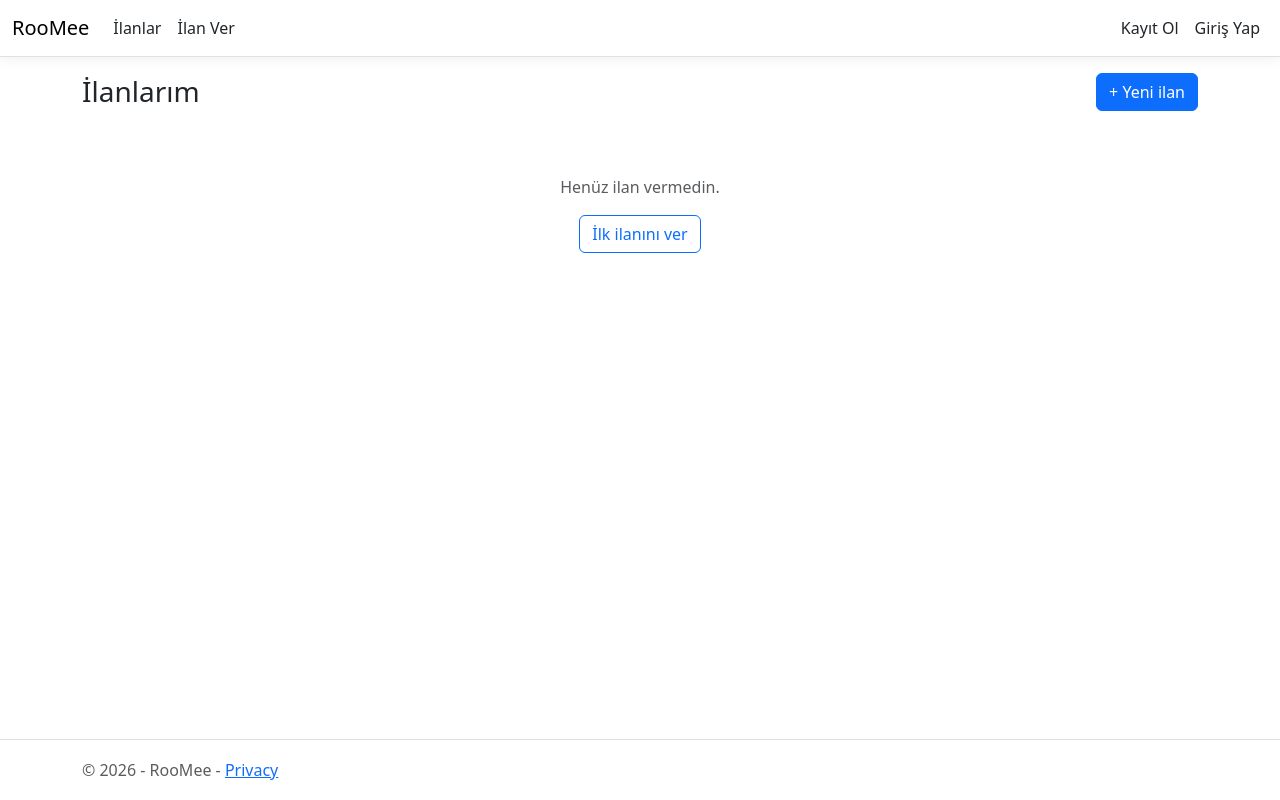
After one commit to betulala/RooMee, an ASP.NET Core app: template RooMee/Views/Ilan/Ilanlarim.cshtml in a window 1280 px wide. The commit adds this page. Run offline with ASP.NET Core 8, Linux system fonts and the light colour scheme; the template is opened without the code that fills it, so the values that code supplies are empty; style sheets or scripts are compiled from the project's sources; some libraries are stand-ins or nearby versions.

Commit message:
İlanlarım sayfası ve fotoğraf yükleme düzeltmesi

```diff
--- /dev/null
+++ b/RooMee/Views/Ilan/Ilanlarim.cshtml
@@ -0,0 +1,78 @@
+@model List<Ilan>
+@{
+    ViewData["Title"] = "İlanlarım";
+}
+
+@if (TempData["Mesaj"] is string mesaj)
+{
+    <div class="alert alert-success">@mesaj</div>
+}
+
+<div class="d-flex justify-content-between align-items-center mb-3">
+    <h1 class="h3 mb-0">İlanlarım</h1>
+    <a asp-action="Olustur" class="btn btn-primary">+ Yeni ilan</a>
+</div>
+
+@if (!Model.Any())
+{
+    <div class="text-center text-muted py-5">
+        Henüz ilan vermedin.<br />
+        <a asp-action="Olustur" class="btn btn-outline-primary mt-3">İlk ilanını ver</a>
+    </div>
+}
+else
+{
+    <div class="list-group shadow-sm">
+        @foreach (var ilan in Model)
+        {
+            var kapak = ilan.Fotolar.FirstOrDefault()?.Yol;
+
+            <div class="list-group-item d-flex flex-wrap align-items-center gap-3 py-3">
+                @if (kapak != null)
+                {
+                    <img src="@kapak" alt="" class="rounded" style="width:120px;height:90px;object-fit:cover" />
+                }
+                else
+                {
+                    <div class="rounded bg-light border d-flex align-items-center justify-content-center text-muted small"
+                         style="width:120px;height:90px">
+                        Fotoğraf yok
+                    </div>
+                }
+
+                <div class="flex-grow-1">
+                    <a asp-action="Detay" asp-route-id="@ilan.Id" class="fw-semibold text-decoration-none">@ilan.Baslik</a>
+                    @if (ilan.Aktif)
+                    {
+                        <span class="badge bg-success ms-1">Yayında</span>
+                    }
+                    else
+                    {
+                        <span class="badge bg-secondary ms-1">Yayında değil</span>
+                    }
+                    <div class="small text-muted">
+                        @ilan.Ilce, @ilan.Sehir · @ilan.OdaTipi.GorunenAd() · @ilan.Kira.ToString("N0") TL / ay
+                    </div>
+                    <div class="small text-muted">
+                        Eklenme: @ilan.OlusturmaTarihi.ToLocalTime().ToString("dd.MM.yyyy") · @ilan.Fotolar.Count fotoğraf
+                    </div>
+                </div>
+
+                <div class="d-flex flex-wrap gap-2">
+                    <a asp-action="Duzenle" asp-route-id="@ilan.Id" class="btn btn-sm btn-outline-primary">Düzenle</a>
+
+                    <form asp-action="YayinDurumu" asp-route-id="@ilan.Id" method="post">
+                        <button type="submit" class="btn btn-sm btn-outline-secondary">
+                            @(ilan.Aktif ? "Yayından kaldır" : "Yayınla")
+                        </button>
+                    </form>
+
+                    <form asp-action="Sil" asp-route-id="@ilan.Id" method="post"
+                          onsubmit="return confirm('Bu ilanı silmek istediğine emin misin?');">
+                        <button type="submit" class="btn btn-sm btn-outline-danger">Sil</button>
+                    </form>
+                </div>
+            </div>
+        }
+    </div>
+}
```
Also changed, not shown: RooMee/Controllers/IlanController.cs (+12 -0 lines), RooMee/Views/Ilan/Form.cshtml (+10 -3 lines), RooMee/wwwroot/ilan-foto.js (added, +66 -0 lines).
